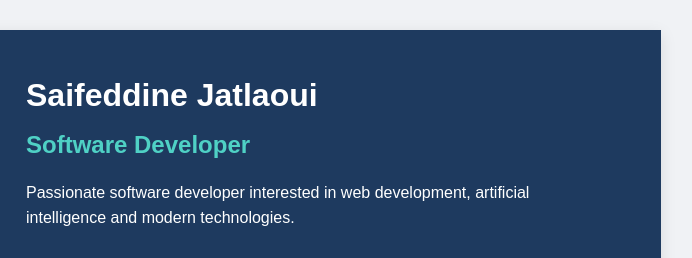
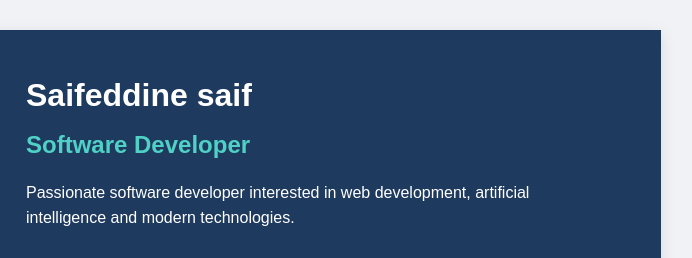
Before and after one commit to saifjatlawi/helloMPILC2, a plain HTML site: page index.html in a window 1280 px wide. Shown: the top 258 px of the page, 429-1121 px from the left. Drawn offline with Linux system fonts and the light colour scheme.

Commit message:
modifer page index

```diff
--- a/index.html
+++ b/index.html
@@ -23,7 +23,7 @@
 
                 <div class="profile-info">
 
-                    <h1>Saifeddine Jatlaoui</h1>
+                    <h1>Saifeddine saif</h1>
 
                     <h2>Software Developer</h2>
 
```
